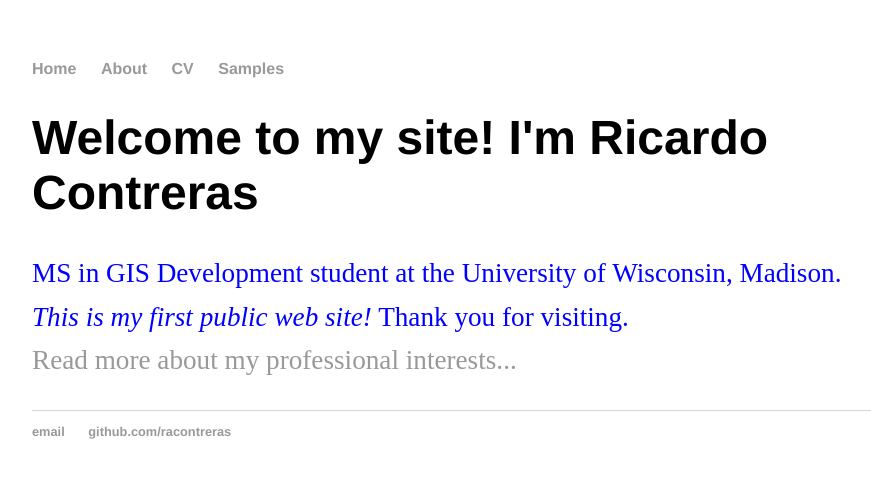
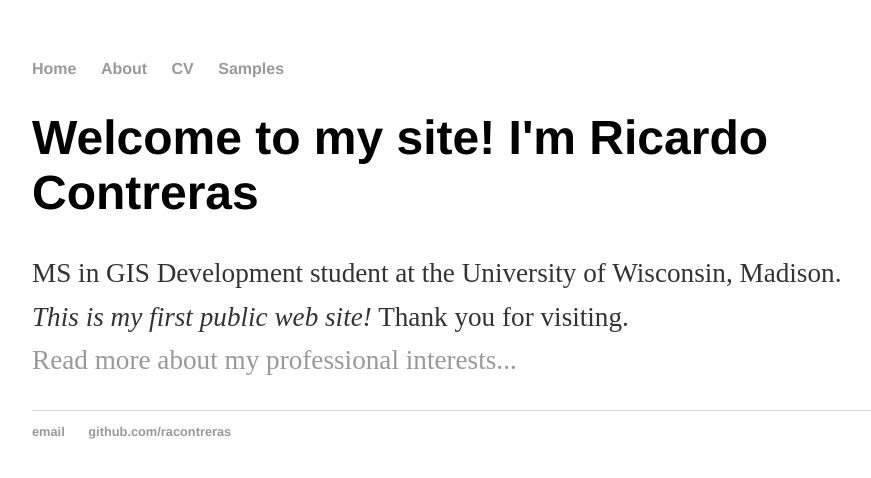
Before and after one commit to racontreras/Test1_old, a Jekyll site: the page built from index.html, in a window 1280 px wide. Shown: the top 478 px of the page, without its empty margins (160-1031 px from the left). Built offline with Jekyll 4.4.1, drawn with Linux system fonts in a browser that asks for light colours.

Commit message:
Update index.html

```diff
--- a/index.html
+++ b/index.html
@@ -4,7 +4,7 @@ title: Welcome to my site! I'm Ricardo Contreras
 ---
 <div class="blurb">
 	<h1>Welcome to my site! I'm Ricardo Contreras</h1>
-	<p style="color:blue" >MS in GIS Development student at the University of Wisconsin, Madison.
+	<p>MS in GIS Development student at the University of Wisconsin, Madison.
 <br>
 <em>This is my first public web site!</em> Thank you for visiting.
 <br>
```
